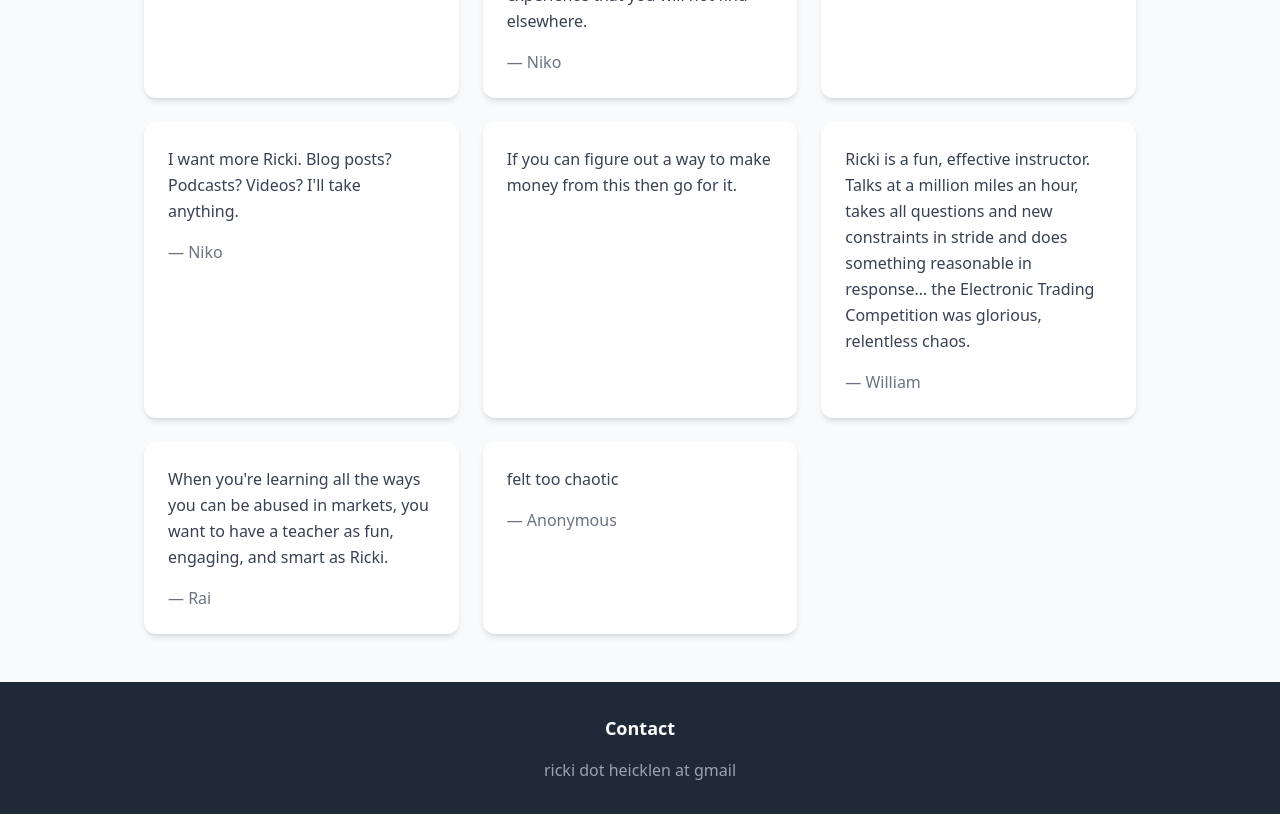
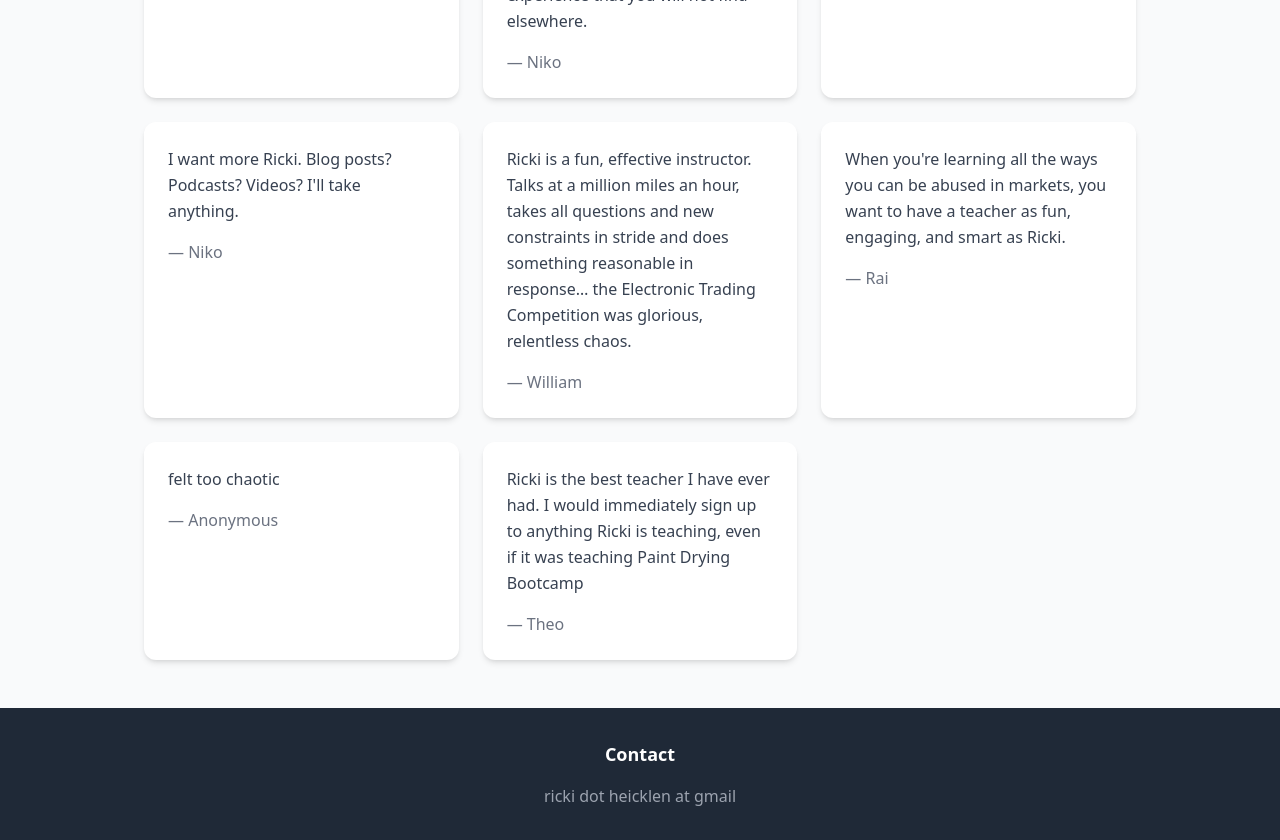
Before and after one commit to tradingbootcamp/website, a Vue app: page /socialproof in a window 1280 px wide. Shown: the part 2180-3020 px from the top of the page. Before the commit the page ends 2994 px from the top, so only its background shows below. Built offline with nearby package versions, Linux system fonts and the light colour scheme.

Commit message:
adding iconic testimonial by theo

```diff
--- a/src/data/testimonials.js
+++ b/src/data/testimonials.js
@@ -6,9 +6,10 @@ export const testimonials = [
   { quote: "The way Ricki teaches the trading bootcamp is extremely engaging and information dense on material you won't find outside of big trading firms. It is a phenomenal experience that you will not find elsewhere.", author: "Niko" },
   { quote: "Ruthlessly efficient learning, with feedback in real-time. Prepare for information density that'll rewire your brain.", author: "Niko" },
   { quote: "I want more Ricki. Blog posts? Podcasts? Videos? I'll take anything.", author: "Niko" },
-  { quote: "If you can figure out a way to make money from this then go for it." },
+  // { quote: "If you can figure out a way to make money from this then go for it." },
   { quote: "Ricki is a fun, effective instructor. Talks at a million miles an hour, takes all questions and new constraints in stride and does something reasonable in response… the Electronic Trading Competition was glorious, relentless chaos.", author: "William" },
   // { quote: "Ricki has a lot of good qualities and none of them are subtlety.", author: "Avital" },
   { quote: "When you're learning all the ways you can be abused in markets, you want to have a teacher as fun, engaging, and smart as Ricki.", author: "Rai" },
-  { quote: "felt too chaotic", author: "Anonymous" }
+  { quote: "felt too chaotic", author: "Anonymous" },
+  { quote: "Ricki is the best teacher I have ever had. I would immediately sign up to anything Ricki is teaching, even if it was teaching Paint Drying Bootcamp", author: "Theo" }
 ]
```
